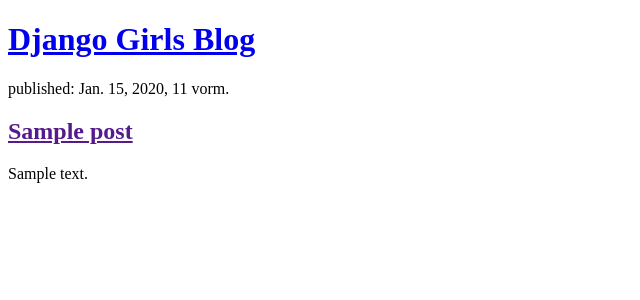
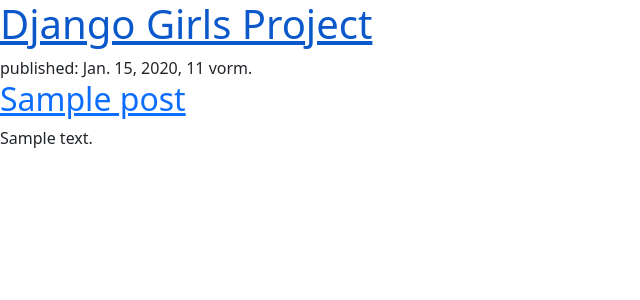
Before and after one commit to rittermo/my-first-blog, a Django app: page / in a window 1280 px wide. Shown: the top 300 px of the page, without its empty margins (0-640 px from the left). Run offline with Django 3.2, Linux system fonts and the light colour scheme; tables that the repository leaves empty hold one stand-in row (values such as "Sample post").

Commit message:
added styling

```diff
--- /dev/null
+++ b/blog/static/css/blog.css
@@ -0,0 +1,3 @@
+h1 a, h2 a {
+    color: green;
+}
--- a/blog/templates/blog/post_list.html
+++ b/blog/templates/blog/post_list.html
@@ -1,11 +1,14 @@
+{% load static %}
 <!DOCTYPE html>
 <html>
+<link rel="stylesheet" href="https://cdn.jsdelivr.net/npm/bootstrap@5.1.3/dist/css/bootstrap.min.css" integrity="sha384-1BmE4kWBq78iYhFldvKuhfTAU6auU8tT94WrHftjDbrCEXSU1oBoqyl2QvZ6jIW3" crossorigin="anonymous">
+
     <head>
-        <title>Django Girls blog</title>
+        <title>Django Girls Project</title>
     </head>
     <body>
         <header>
-    <h1><a href="/">Django Girls Blog</a></h1>
+    <h1><a href="/">Django Girls Project</a></h1>
 </header>
 
 {% for post in posts %}
```
